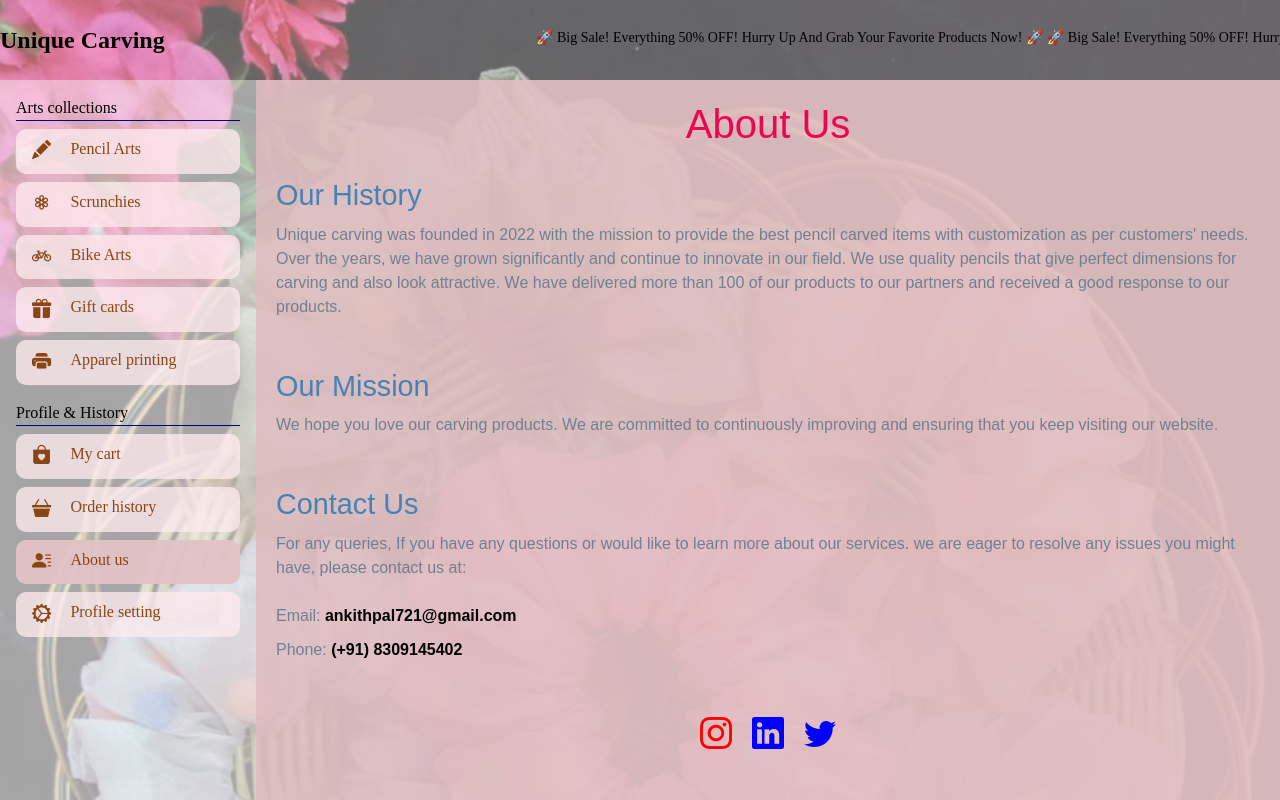
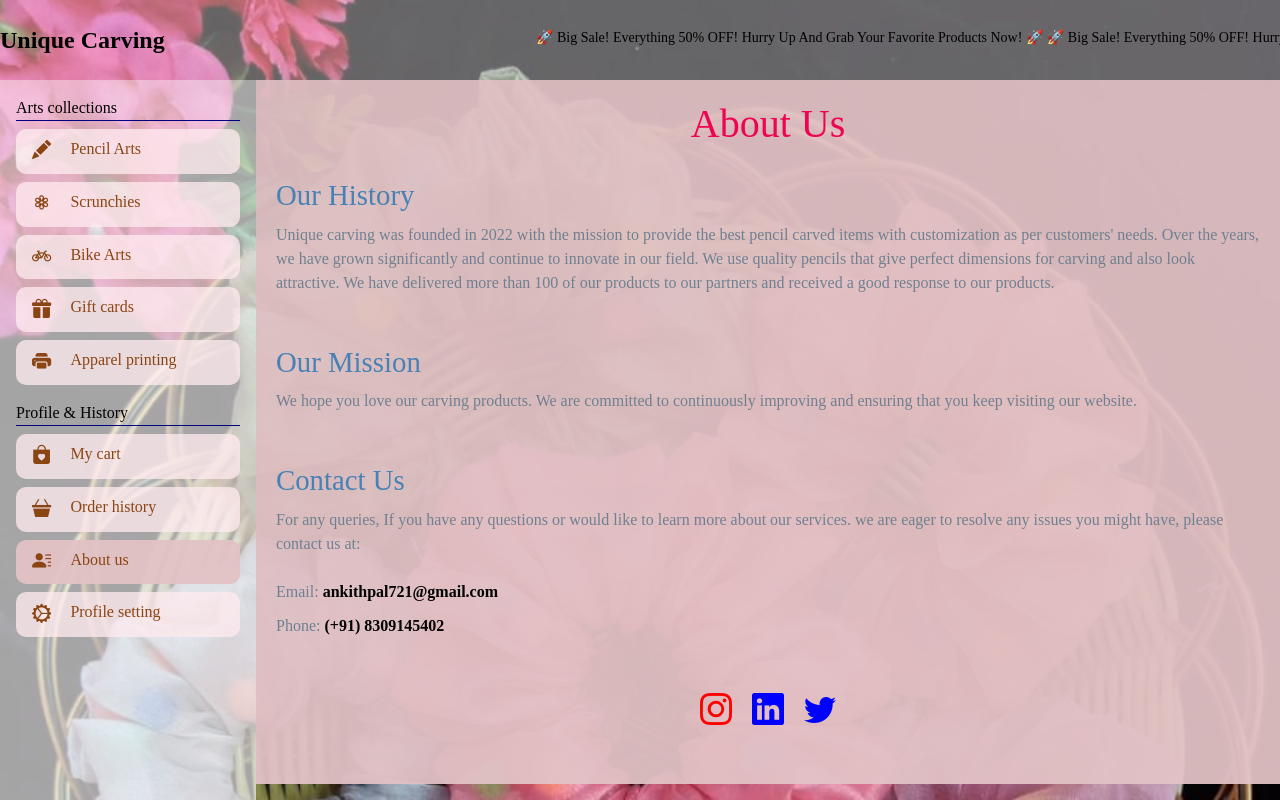
Before and after one commit to ankithkumarpal/stylAbve, a React (Create React App) app in the folder client/: page /aboutus in a window 1280 px wide. Built offline with nearby package versions, Linux system fonts and the light colour scheme; what react-toast-notifications would draw is missing.

Commit message:
add font-family in about us

```diff
--- a/client/src/pages/AboutUs/aboutus.css
+++ b/client/src/pages/AboutUs/aboutus.css
@@ -6,6 +6,7 @@
   min-height: 88vh;
   width: 100%;
   overflow-y: auto;
+  font-family: cursive;
 }
 
 .about-us-section {
```
